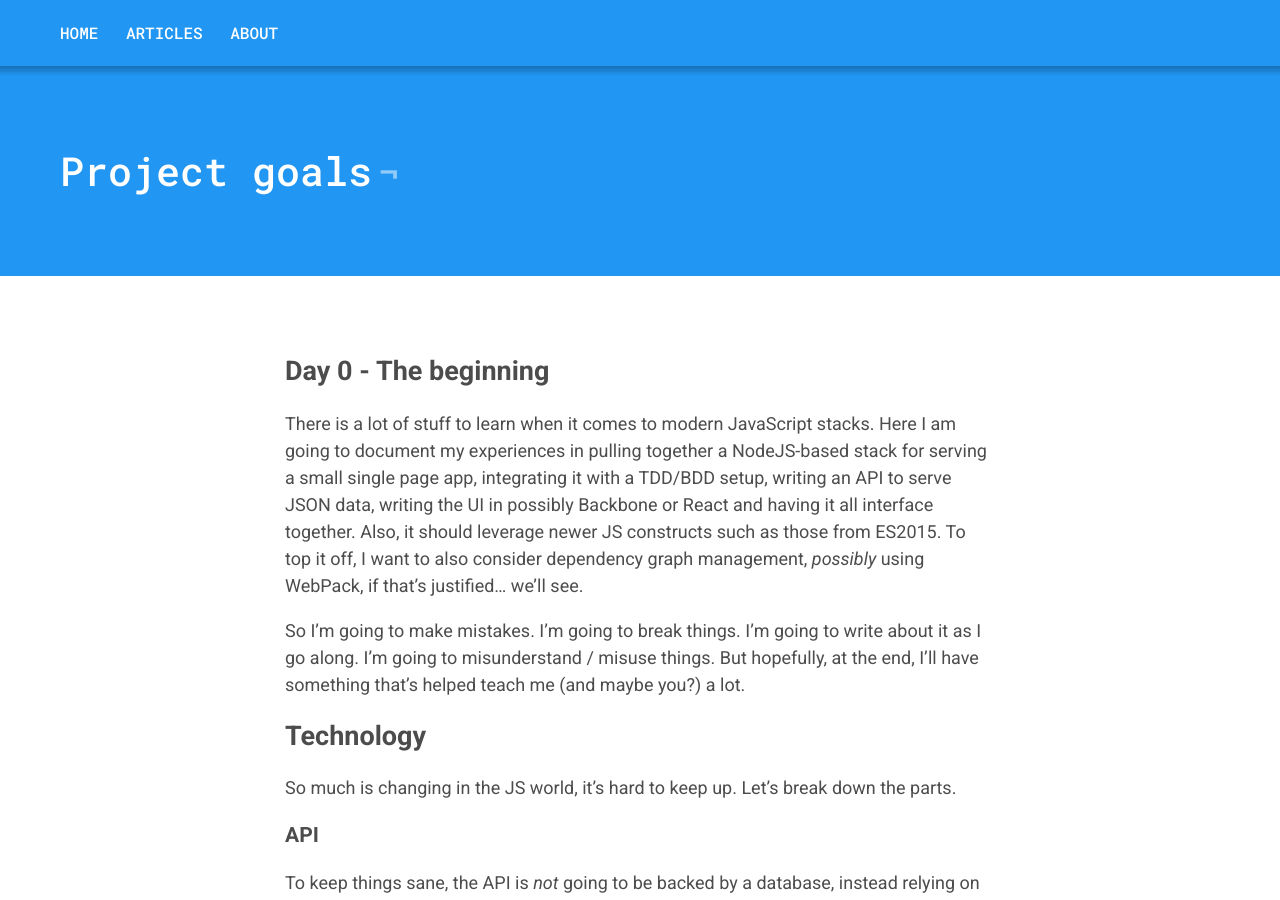
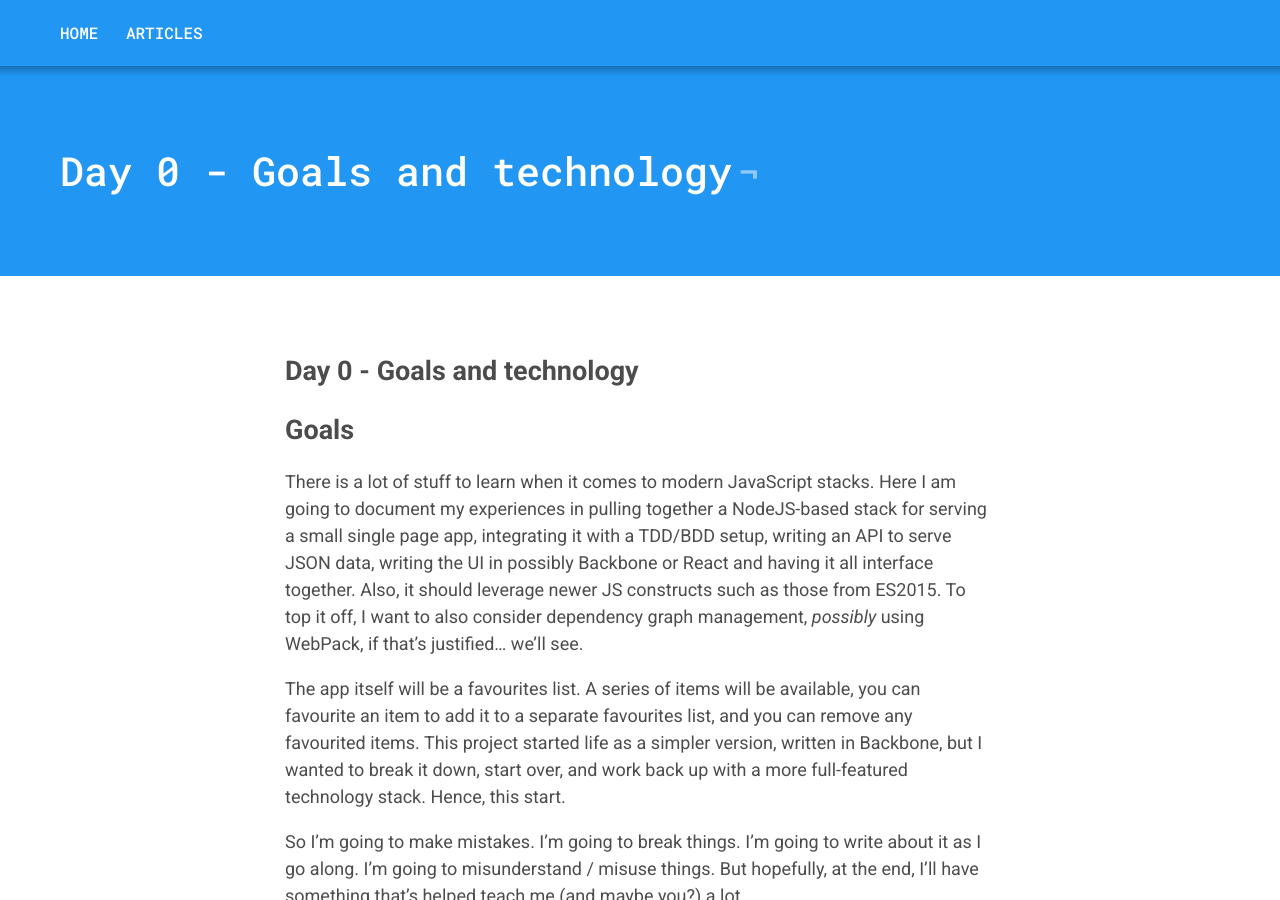
Before and after one commit to mikehdt/favourites-list, a Jekyll site: the page built from _posts/2016-02-22-welcome-to-jekyll.markdown, in a window 1280 px wide and 900 px high. Built offline with Jekyll 4.4.1, drawn with Linux system fonts in a browser that asks for light colours.

Commit message:
Adjust nav, quick copy update

```diff
--- a/_includes/navigation.html
+++ b/_includes/navigation.html
@@ -2,6 +2,5 @@
   <div class="c-navigation__container u-container">
     <a class="c-navigation__item {% if page.url == '/' %}is-active{% endif %}" href="{{ "/" | prepend: site.baseurl }}">Home</a>
     <a class="c-navigation__item {% if page.url == '/articles/' %}is-active{% endif %}" href="{{ "/articles/" | prepend: site.baseurl }}">Articles</a>
-    <a class="c-navigation__item {% if page.url == '/about/' %}is-active{% endif %}" href="{{ "/about/" | prepend: site.baseurl }}">About</a>
   </div>
 </nav>
--- a/_posts/2016-02-22-welcome-to-jekyll.markdown
+++ b/_posts/2016-02-22-welcome-to-jekyll.markdown
@@ -1,13 +1,17 @@
 ---
 layout: post
-title:  "Project goals"
+title:  "Day 0 - Goals and technology"
 date:   2016-02-22 19:40:45 +1100
 categories: start
 ---
 
-# Day 0 - The beginning
+# Day 0 - Goals and technology
+
+## Goals
 
 There is a lot of stuff to learn when it comes to modern JavaScript stacks. Here I am going to document my experiences in pulling together a NodeJS-based stack for serving a small single page app, integrating it with a TDD/BDD setup, writing an API to serve JSON data, writing the UI in possibly Backbone or React and having it all interface together. Also, it should leverage newer JS constructs such as those from ES2015. To top it off, I want to also consider dependency graph management, _possibly_ using WebPack, if that's justified... we'll see.
+
+The app itself will be a favourites list. A series of items will be available, you can favourite an item to add it to a separate favourites list, and you can remove any favourited items. This project started life as a simpler version, written in Backbone, but I wanted to break it down, start over, and work back up with a more full-featured technology stack. Hence, this start.
 
 So I'm going to make mistakes. I'm going to break things. I'm going to write about it as I go along. I'm going to misunderstand / misuse things. But hopefully, at the end, I'll have something that's helped teach me (and maybe you?) a lot.
 
```
